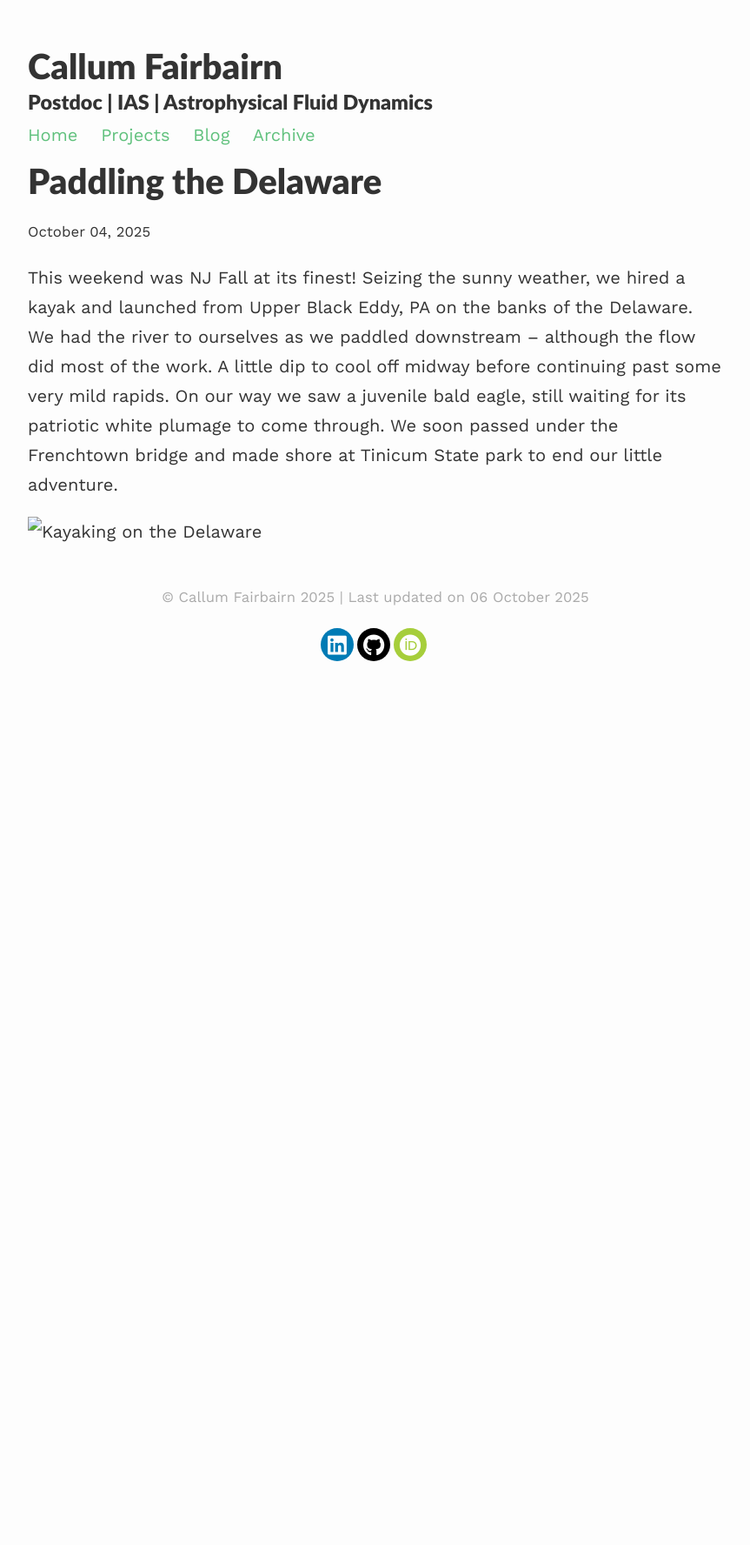
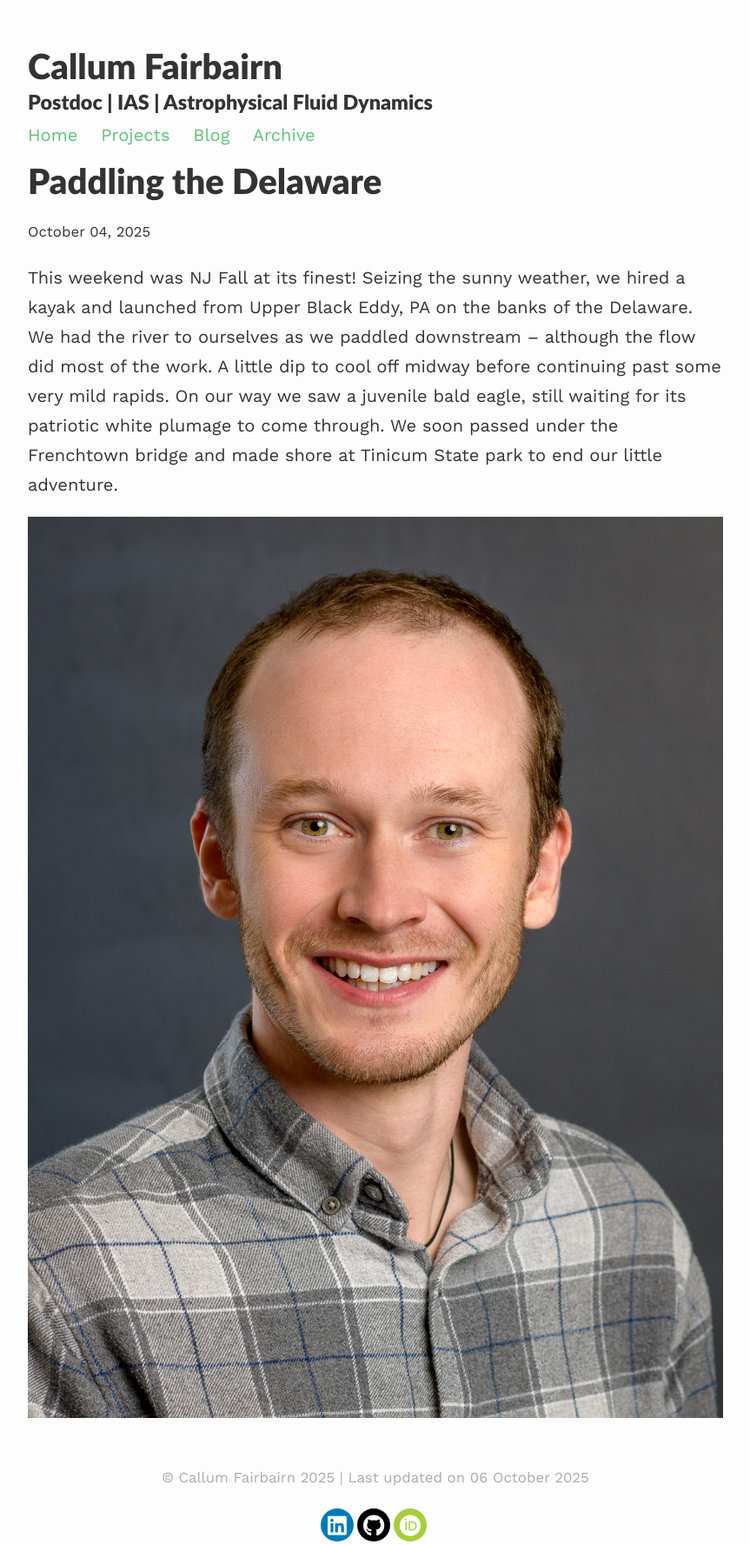
Before and after one commit to callumf8/callumf8.github.io, a Jekyll site: the page built from _posts/2025-10-04-paddle.md, in a window 1280 px wide. Shown: the whole page at 87% size, without its empty margins (208-1071 px from the left). Built offline with Jekyll 4.4.1, drawn with Linux system fonts in a browser that asks for light colours; before the commit the page ends 980 px from its top, so only the background shows below that.

Commit message:
Image test.

```diff
--- a/_posts/2025-10-04-paddle.md
+++ b/_posts/2025-10-04-paddle.md
@@ -5,4 +5,4 @@ title: "Paddling the Delaware"
 
 This weekend was NJ Fall at its finest! Seizing the sunny weather, we hired a kayak and launched from Upper Black Eddy, PA on the banks of the Delaware. We had the river to ourselves as we paddled downstream -- although the flow did most of the work. A little dip to cool off midway before continuing past some very mild rapids. On our way we saw a juvenile bald eagle, still waiting for its patriotic white plumage to come through. We soon passed under the Frenchtown bridge and made shore at Tinicum State park to end our little adventure.
 
-![Kayaking on the Delaware](profile.jpg)
+![Kayaking on the Delaware]({{ site.baseurl }}/assets/images/profile.jpg)
```
